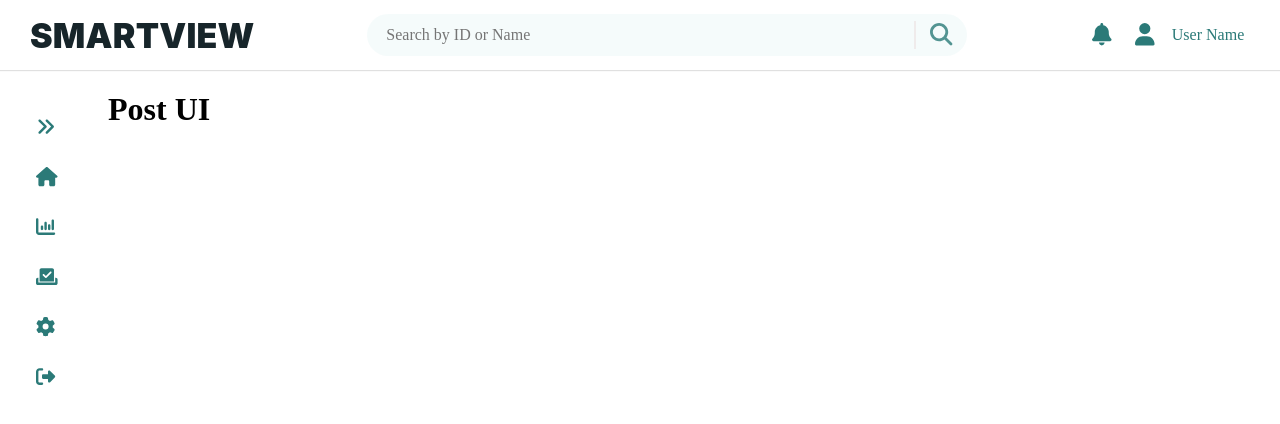
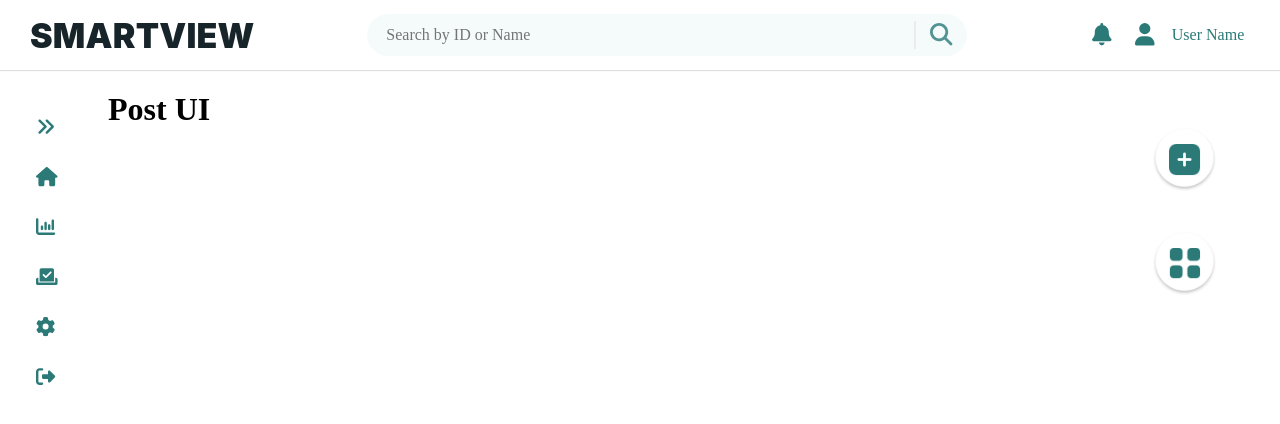
Before and after one commit to theson2604/Multidisciplinary-Project-UI, a React (Create React App) app: page /post in a window 1280 px wide. Shown: the top 424 px of the page. Built offline with nearby package versions, Linux system fonts and the light colour scheme.

Commit message:
add button

```diff
--- /dev/null
+++ b/src/components/Layout/DefaultLayout/Button/Button.module.scss
@@ -0,0 +1,17 @@
+.button1{
+  position: absolute;
+  left: 90%;
+  top: 127px;
+  width: 65px;
+  height: 65px;
+}
+.button2{
+  position: absolute;
+  left: 90%;
+  width: 65px;
+  height: 65px;
+  top: 231px;
+}
+.button1:hover, .button2:hover{
+  opacity: 0.9;
+}
--- /dev/null
+++ b/src/components/Layout/DefaultLayout/Button/index.js
@@ -0,0 +1,22 @@
+import styles from './Button.module.scss';
+import clsx from 'clsx'
+import createButton from './create.png';
+import post_manager from './post_manager.png';
+import { useState } from 'react';
+import { useNavigate } from 'react-router-dom';
+
+
+function Buttons() {
+    const [isOpen, setIsOpen] = useState(false)
+    // const location = useLocation()
+    const [clicked, setClicked] = useState('')
+    const navigate = useNavigate()
+  return (
+    <div className={clsx(styles.buttons)}>
+        <input type="image" src={createButton} className={clsx(styles.button1)} />
+        <input type="image" src={post_manager} className={clsx(styles.button2)} />
+    </div>
+  )
+}
+
+export default Buttons;
--- a/src/components/Layout/DefaultLayout/index.js
+++ b/src/components/Layout/DefaultLayout/index.js
@@ -1,6 +1,7 @@
 import clsx from 'clsx'
 import Header from './Header'
 import Sidebar from './Sidebar'
+import Buttons from './Button'
 import styles from './DefaultLayout.module.scss'
 
 function DefaultLayout({children}) {
@@ -9,6 +10,7 @@ function DefaultLayout({children}) {
             <Header/>
             <div className={clsx(styles.container)}>
                 <Sidebar/>
+                <Buttons/>
                 <div className={clsx(styles.content)}>
                     {children}
                 </div>
```
Also changed, not shown: src/components/Layout/DefaultLayout/Button/create.png (added), src/components/Layout/DefaultLayout/Button/post_manager.png (added).
